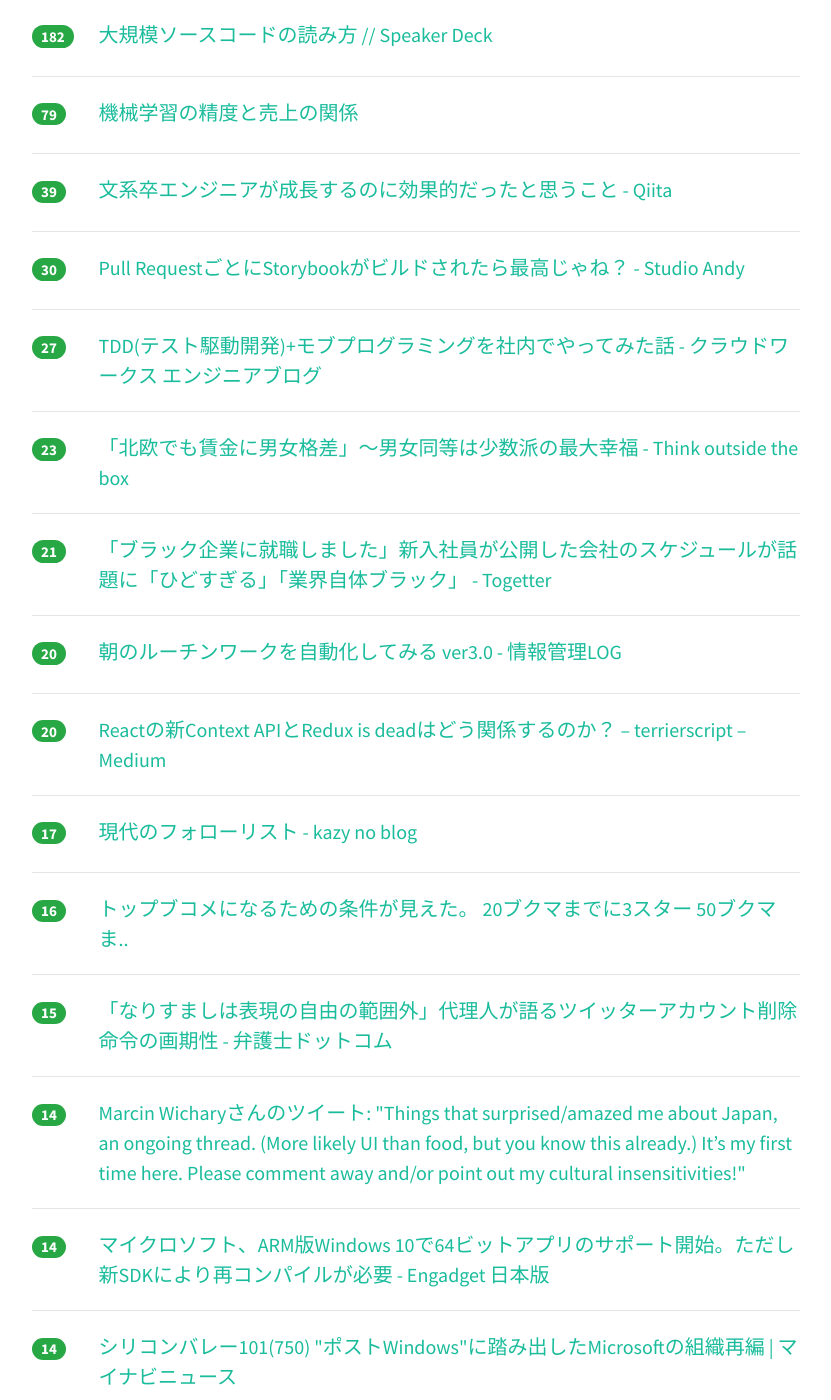
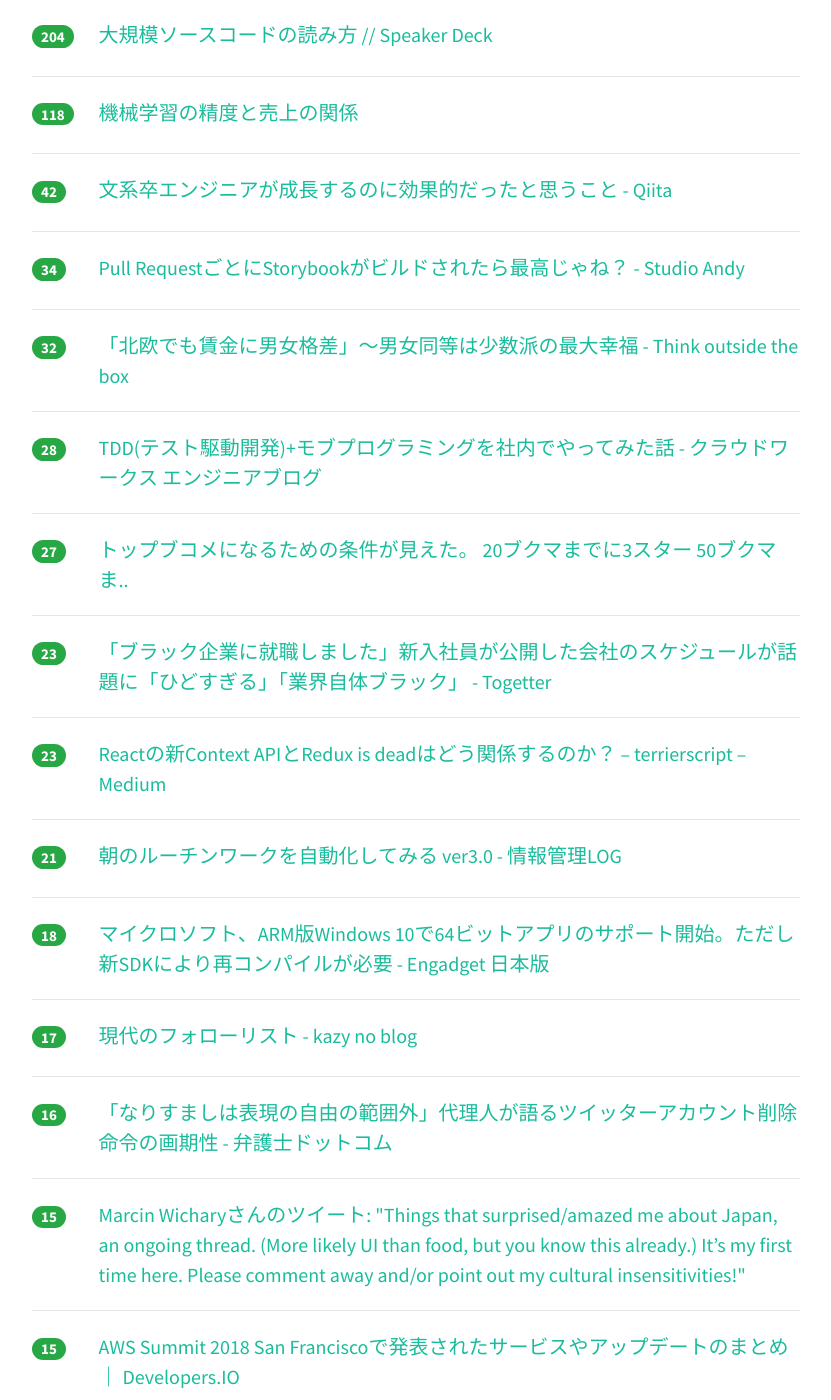
Before and after one commit to yatta47/hatena-matome-site, a Jekyll site: the page built from _posts/2018-04-08-hatena.md, in a window 1280 px wide and 1400 px high, scrolled down 375 px. Shown: the whole window, without its empty margins (224-1055 px from the left). Built offline with Jekyll 4.4.1, drawn with Linux system fonts in a browser that asks for light colours; nearby versions of some CDN libraries; some of the changed text lies outside the part shown.

Commit message:
Updated 2018-04-08

```diff
--- a/_posts/2018-04-08-hatena.md
+++ b/_posts/2018-04-08-hatena.md
@@ -1,54 +1,64 @@
 ---
 layout: post
 title:  "2018-04-08 はてぶIT"
-date:   2018-04-08 13:01:01
+date:   2018-04-08 14:01:40
 tags: [it-hotentry]
 ---
-26 件のデータあり
+29 件のデータあり
 
 <hr><div class="row">
-<div class="col-1"><span class="badge badge-pill badge-success h2">182</span></div>
+<div class="col-1"><span class="badge badge-pill badge-success h2">204</span></div>
 <div class="col-11"><a href='https://speakerdeck.com/sat/da-gui-mo-sosukodofalsedu-mifang' target='_blank'>大規模ソースコードの読み方 // Speaker Deck</a></div>
 </div>
 <hr>
 <div class="row">
-<div class="col-1"><span class="badge badge-pill badge-success h2">79</span></div>
+<div class="col-1"><span class="badge badge-pill badge-success h2">118</span></div>
 <div class="col-11"><a href='https://www.slideshare.net/TokorotenNakayama/ss-93185418' target='_blank'>機械学習の精度と売上の関係</a></div>
 </div>
 <hr>
 <div class="row">
-<div class="col-1"><span class="badge badge-pill badge-success h2">39</span></div>
+<div class="col-1"><span class="badge badge-pill badge-success h2">42</span></div>
 <div class="col-11"><a href='https://qiita.com/rintaro-ishikawa/items/fe4566c9f483137f59ac' target='_blank'>文系卒エンジニアが成長するのに効果的だったと思うこと - Qiita</a></div>
 </div>
 <hr>
 <div class="row">
-<div class="col-1"><span class="badge badge-pill badge-success h2">30</span></div>
+<div class="col-1"><span class="badge badge-pill badge-success h2">34</span></div>
 <div class="col-11"><a href='http://studio-andy.hatenablog.com/entry/2018/04/08/001436' target='_blank'>Pull RequestごとにStorybookがビルドされたら最高じゃね？ - Studio Andy</a></div>
 </div>
 <hr>
 <div class="row">
-<div class="col-1"><span class="badge badge-pill badge-success h2">27</span></div>
+<div class="col-1"><span class="badge badge-pill badge-success h2">32</span></div>
+<div class="col-11"><a href='http://totb.hatenablog.com/entry/2018/04/07/092806' target='_blank'>「北欧でも賃金に男女格差」～男女同等は少数派の最大幸福 - Think outside the box</a></div>
+</div>
+<hr>
+<div class="row">
+<div class="col-1"><span class="badge badge-pill badge-success h2">28</span></div>
 <div class="col-11"><a href='http://engineer.crowdworks.jp/entry/2018/04/06/190000' target='_blank'>TDD(テスト駆動開発)+モブプログラミングを社内でやってみた話 - クラウドワークス エンジニアブログ</a></div>
 </div>
 <hr>
 <div class="row">
+<div class="col-1"><span class="badge badge-pill badge-success h2">27</span></div>
+<div class="col-11"><a href='https://anond.hatelabo.jp/20180407161753' target='_blank'>トップブコメになるための条件が見えた。 20ブクマまでに3スター 50ブクマま..</a></div>
+</div>
+<hr>
+<div class="row">
 <div class="col-1"><span class="badge badge-pill badge-success h2">23</span></div>
-<div class="col-11"><a href='http://totb.hatenablog.com/entry/2018/04/07/092806' target='_blank'>「北欧でも賃金に男女格差」～男女同等は少数派の最大幸福 - Think outside the box</a></div>
+<div class="col-11"><a href='https://togetter.com/li/1215792' target='_blank'>「ブラック企業に就職しました」新入社員が公開した会社のスケジュールが話題に「ひどすぎる」「業界自体ブラック」 - Togetter</a></div>
+</div>
+<hr>
+<div class="row">
+<div class="col-1"><span class="badge badge-pill badge-success h2">23</span></div>
+<div class="col-11"><a href='https://medium.com/@terrierscript/6d12a32f2f0c' target='_blank'>Reactの新Context APIとRedux is deadはどう関係するのか？ – terrierscript – Medium</a></div>
 </div>
 <hr>
 <div class="row">
 <div class="col-1"><span class="badge badge-pill badge-success h2">21</span></div>
-<div class="col-11"><a href='https://togetter.com/li/1215792' target='_blank'>「ブラック企業に就職しました」新入社員が公開した会社のスケジュールが話題に「ひどすぎる」「業界自体ブラック」 - Togetter</a></div>
-</div>
-<hr>
-<div class="row">
-<div class="col-1"><span class="badge badge-pill badge-success h2">20</span></div>
 <div class="col-11"><a href='http://hokoxjouhou.blog105.fc2.com/blog-entry-1148.html' target='_blank'>朝のルーチンワークを自動化してみる ver3.0 - 情報管理LOG</a></div>
 </div>
 <hr>
 <div class="row">
-<div class="col-1"><span class="badge badge-pill badge-success h2">20</span></div>
-<div class="col-11"><a href='https://medium.com/@terrierscript/6d12a32f2f0c' target='_blank'>Reactの新Context APIとRedux is deadはどう関係するのか？ – terrierscript – Medium</a></div>
+<div class="col-1"><span class="badge badge-pill badge-success h2">18</span></div>
+<div class="col-11"><a href='https://japanese.engadget.com/2018/04/07/arm-windows-10-64-sdk/' target='_blank'>マイクロソフト、ARM版Windows 10で64ビットアプリのサポート開始。ただし新SDKにより再コンパイルが必要 - Engadget 日本版</a></div>
 </div>
 <hr>
 <div class="row">
@@ -58,22 +68,17 @@ tags: [it-hotentry]
 <hr>
 <div class="row">
 <div class="col-1"><span class="badge badge-pill badge-success h2">16</span></div>
-<div class="col-11"><a href='https://anond.hatelabo.jp/20180407161753' target='_blank'>トップブコメになるための条件が見えた。 20ブクマまでに3スター 50ブクマま..</a></div>
+<div class="col-11"><a href='https://www.bengo4.com/internet/n_7673/' target='_blank'>「なりすましは表現の自由の範囲外」代理人が語るツイッターアカウント削除命令の画期性 - 弁護士ドットコム</a></div>
 </div>
 <hr>
 <div class="row">
 <div class="col-1"><span class="badge badge-pill badge-success h2">15</span></div>
-<div class="col-11"><a href='https://www.bengo4.com/internet/n_7673/' target='_blank'>「なりすましは表現の自由の範囲外」代理人が語るツイッターアカウント削除命令の画期性 - 弁護士ドットコム</a></div>
-</div>
-<hr>
-<div class="row">
-<div class="col-1"><span class="badge badge-pill badge-success h2">14</span></div>
 <div class="col-11"><a href='http://twitter.com/mwichary/status/958979895882760193' target='_blank'>Marcin Wicharyさんのツイート: "Things that surprised/amazed me about Japan, an ongoing thread. (More likely UI than food, but you know this already.) It’s my first time here. Please comment away and/or point out my cultural insensitivities!"</a></div>
 </div>
 <hr>
 <div class="row">
-<div class="col-1"><span class="badge badge-pill badge-success h2">14</span></div>
-<div class="col-11"><a href='https://japanese.engadget.com/2018/04/07/arm-windows-10-64-sdk/' target='_blank'>マイクロソフト、ARM版Windows 10で64ビットアプリのサポート開始。ただし新SDKにより再コンパイルが必要 - Engadget 日本版</a></div>
+<div class="col-1"><span class="badge badge-pill badge-success h2">15</span></div>
+<div class="col-11"><a href='https://dev.classmethod.jp/cloud/aws/aws-summit-2018-san-francisco-summary/' target='_blank'>AWS Summit 2018 San Franciscoで発表されたサービスやアップデートのまとめ ｜ Developers.IO</a></div>
 </div>
 <hr>
 <div class="row">
@@ -87,8 +92,23 @@ tags: [it-hotentry]
 </div>
 <hr>
 <div class="row">
+<div class="col-1"><span class="badge badge-pill badge-success h2">13</span></div>
+<div class="col-11"><a href='http://techtarget.itmedia.co.jp/tt/news/1804/05/news03.html' target='_blank'>「業務にはMacを使うべき」4つの理由、Apple愛好家がIT担当者をうならせる：問い合わせコストの削減も狙える？ - TechTargetジャパン システム運用管理</a></div>
+</div>
+<hr>
+<div class="row">
 <div class="col-1"><span class="badge badge-pill badge-success h2">12</span></div>
-<div class="col-11"><a href='http://techtarget.itmedia.co.jp/tt/news/1804/05/news03.html' target='_blank'>「業務にはMacを使うべき」4つの理由、Apple愛好家がIT担当者をうならせる：問い合わせコストの削減も狙える？ - TechTargetジャパン システム運用管理</a></div>
+<div class="col-11"><a href='http://jp.automaton.am/articles/newsjp/20180407-65765/' target='_blank'>イカダ漂流サバイバル『Raft』5月23日にSteam早期アクセス販売へ。オンラインCo-op＆日本語対応予定 | AUTOMATON</a></div>
+</div>
+<hr>
+<div class="row">
+<div class="col-1"><span class="badge badge-pill badge-success h2">12</span></div>
+<div class="col-11"><a href='https://qiita.com/Lugendre/items/741ea90f22f688145313' target='_blank'>GHC言語拡張の一覧 - Qiita</a></div>
+</div>
+<hr>
+<div class="row">
+<div class="col-1"><span class="badge badge-pill badge-success h2">12</span></div>
+<div class="col-11"><a href='https://www.flierinc.com/column/event_php' target='_blank'>竹中平蔵×ムーギー・キム 師弟対談 | 本の要約サイト flier(フライヤー)</a></div>
 </div>
 <hr>
 <div class="row">
@@ -97,33 +117,18 @@ tags: [it-hotentry]
 </div>
 <hr>
 <div class="row">
-<div class="col-1"><span class="badge badge-pill badge-success h2">11</span></div>
-<div class="col-11"><a href='http://jp.automaton.am/articles/newsjp/20180407-65765/' target='_blank'>イカダ漂流サバイバル『Raft』5月23日にSteam早期アクセス販売へ。オンラインCo-op＆日本語対応予定 | AUTOMATON</a></div>
-</div>
-<hr>
-<div class="row">
-<div class="col-1"><span class="badge badge-pill badge-success h2">11</span></div>
-<div class="col-11"><a href='https://www.flierinc.com/column/event_php' target='_blank'>竹中平蔵×ムーギー・キム 師弟対談 | 本の要約サイト flier(フライヤー)</a></div>
-</div>
-<hr>
-<div class="row">
-<div class="col-1"><span class="badge badge-pill badge-success h2">11</span></div>
-<div class="col-11"><a href='https://dev.classmethod.jp/cloud/aws/aws-summit-2018-san-francisco-summary/' target='_blank'>AWS Summit 2018 San Franciscoで発表されたサービスやアップデートのまとめ ｜ Developers.IO</a></div>
-</div>
-<hr>
-<div class="row">
-<div class="col-1"><span class="badge badge-pill badge-success h2">9</span></div>
+<div class="col-1"><span class="badge badge-pill badge-success h2">10</span></div>
 <div class="col-11"><a href='http://b.hatena.ne.jp/entry/s/anond.hatelabo.jp/20180407065318' target='_blank'>はてなブックマーク - 子どもの頃にいたよね。正しいことを言って必要以上に責め立てる人。 正し..</a></div>
 </div>
 <hr>
 <div class="row">
-<div class="col-1"><span class="badge badge-pill badge-success h2">9</span></div>
-<div class="col-11"><a href='https://qiita.com/Lugendre/items/741ea90f22f688145313' target='_blank'>GHC言語拡張の一覧 - Qiita</a></div>
+<div class="col-1"><span class="badge badge-pill badge-success h2">10</span></div>
+<div class="col-11"><a href='http://www.null3-blog.com/entry/2018/04/08/090000' target='_blank'>フリーランスを他人になかなか勧められない - ヌル's site</a></div>
 </div>
 <hr>
 <div class="row">
-<div class="col-1"><span class="badge badge-pill badge-success h2">8</span></div>
-<div class="col-11"><a href='http://www.null3-blog.com/entry/2018/04/08/090000' target='_blank'>フリーランスを他人になかなか勧められない - ヌル's site</a></div>
+<div class="col-1"><span class="badge badge-pill badge-success h2">10</span></div>
+<div class="col-11"><a href='https://irorio.jp/nagasawamaki/20180408/453361/' target='_blank'>【取材】鉄道路線図のような「高速道路マップ」が分かりやすい！制作者HPで無料配布</a></div>
 </div>
 <hr>
 <div class="row">
@@ -132,6 +137,16 @@ tags: [it-hotentry]
 </div>
 <hr>
 <div class="row">
+<div class="col-1"><span class="badge badge-pill badge-success h2">6</span></div>
+<div class="col-11"><a href='https://medium.com/@ukkaripon/f3ba6ac40f37' target='_blank'>プログラミングを教えるときの10のポイント (という論文の紹介) – Yu Ukai – Medium</a></div>
+</div>
+<hr>
+<div class="row">
+<div class="col-1"><span class="badge badge-pill badge-success h2">4</span></div>
+<div class="col-11"><a href='https://note.mu/yokoichi/n/n1122216655f4' target='_blank'>写真家の全俺が泣いた。AmazonドライブでRAWデータを完全消去した話。｜横田裕市/写真家｜note</a></div>
+</div>
+<hr>
+<div class="row">
 <div class="col-1"><span class="badge badge-pill badge-success h2">1</span></div>
 <div class="col-11"><a href='http://www.asset-sale.net/entry/3D_Game_Kit_%5BBeta%5D180407' target='_blank'>【新作アセット】Unity公式から超大型サンプルプロジェクトが新登場！コーディングすることなく3Dゲームが作れるゲームキットが凄い「3D Game Kit [Beta]」 - Unity AssetStoreまとめ</a></div>
 </div>
```
